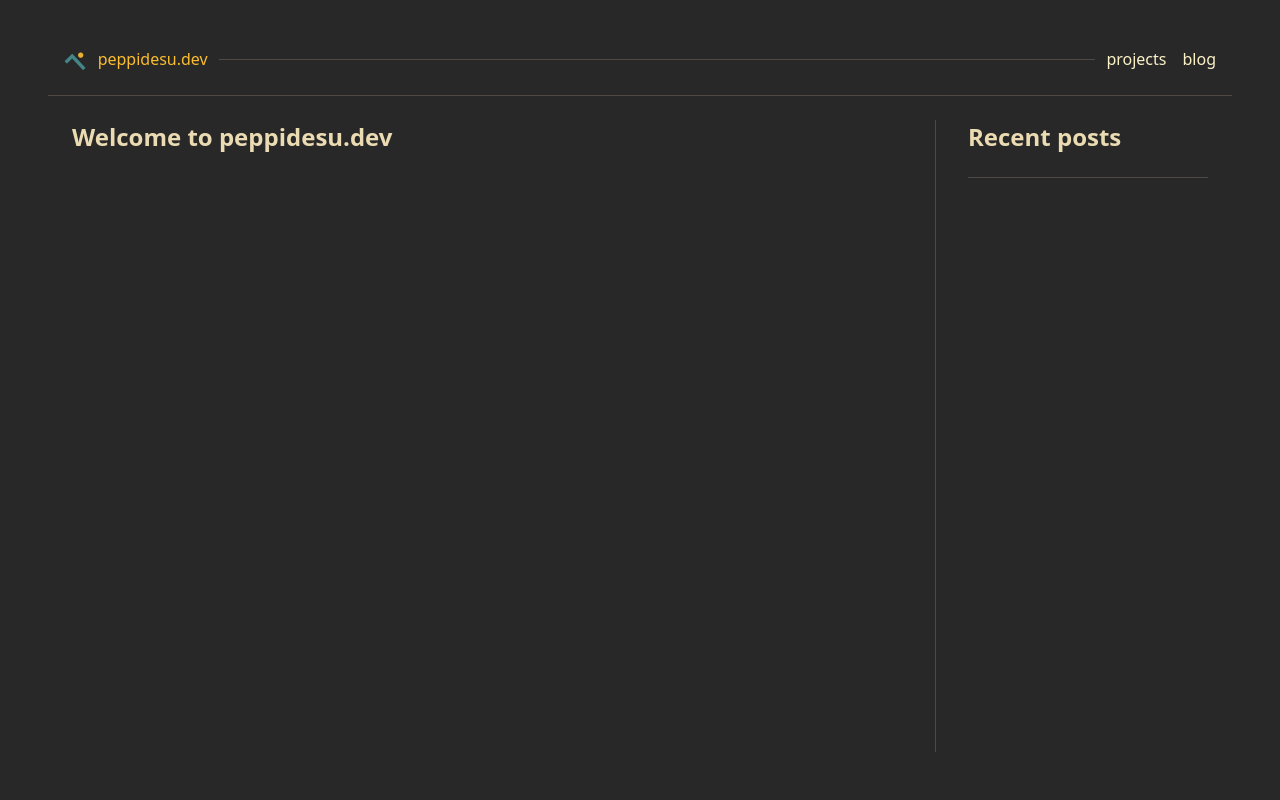
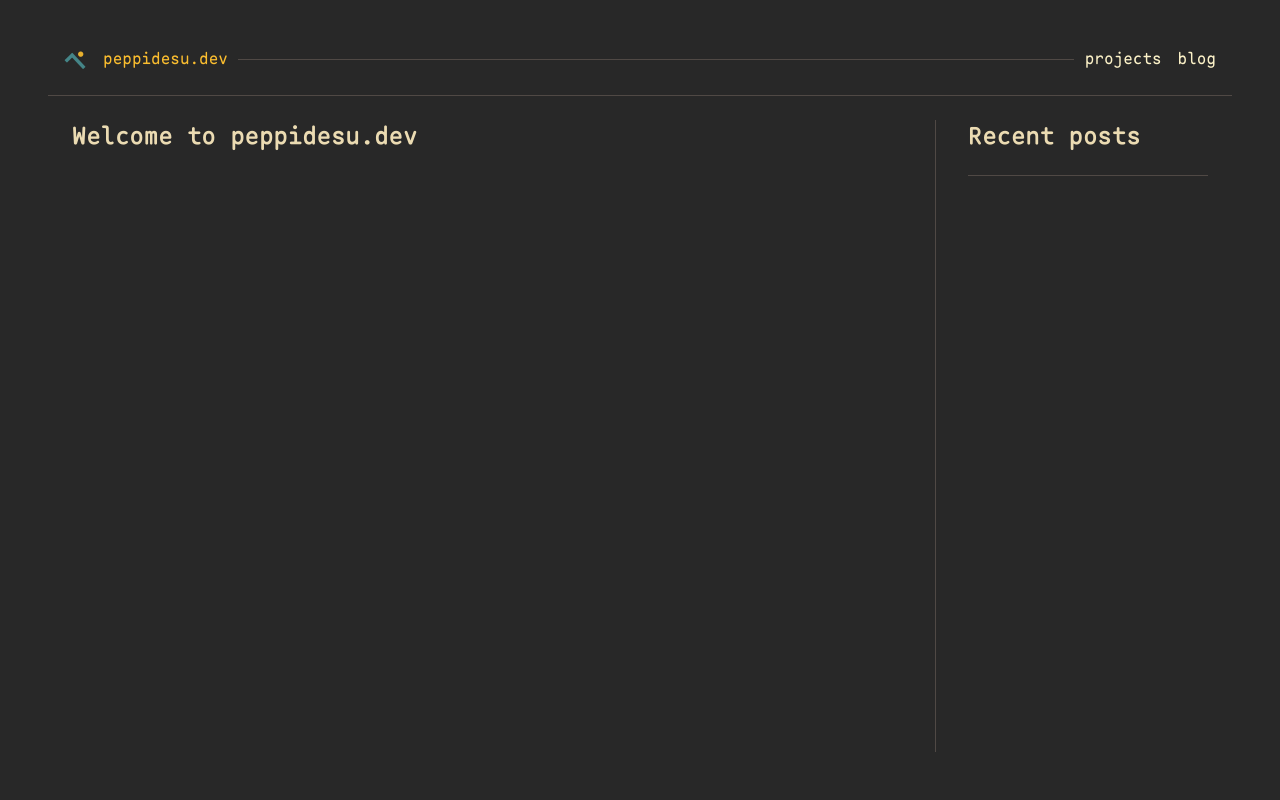
Before and after one commit to peppidesu/peppidesu-dev, a Python web app: template templates/index.jinja in a window 1280 px wide. Run offline with Jinja, Linux system fonts and the light colour scheme; the template is opened without the code that fills it, so the values that code supplies are empty.

Commit message:
minor style tweaks

```diff
--- a/public/css/style.css
+++ b/public/css/style.css
@@ -35,13 +35,19 @@
 
     --col-separator: var(--col-bg-2);
 }
-
-html {
+* {
     min-width: 0;
     min-height: 0;
 }
+html {
+    -webkit-font-smoothing: antialiased;
+    -moz-osx-font-smoothing: grayscale;
+    text-rendering: optimizeLegibility;
+}
 body {
-    font-family: system-ui, sans-serif;
+    font-family:
+        Maple Mono,
+        script;
     height: calc(100dvh - 2 * var(--padding-outer));
     padding: var(--padding-outer);
     gap: var(--gap-vertical);
@@ -57,6 +63,7 @@ body {
 }
 
 nav {
+    flex-shrink: 0;
     color: var(--col-fg-0);
     display: flex;
     flex-direction: row;
--- a/templates/blog/index.jinja
+++ b/templates/blog/index.jinja
@@ -8,6 +8,7 @@
         <meta name="viewport" content="width=device-width, initial-scale=1.0" />
         <title>blog - peppidesu.dev</title>
         <link rel="stylesheet" href="/public/css/style.css" />
+        <link rel="stylesheet" href="/public/font/maple-mono.css" />
     </head>
     <body>
         {{ navbar("blog") }}
--- a/templates/blog/post.jinja
+++ b/templates/blog/post.jinja
@@ -8,6 +8,7 @@
         <meta name="viewport" content="width=device-width, initial-scale=1.0" />
         <title>{{title}} - peppidesu.dev</title>
         <link rel="stylesheet" href="/public/css/style.css" />
+        <link rel="stylesheet" href="/public/font/maple-mono.css" />
     </head>
     <body>
         {{ navbar("blog") }}
--- a/templates/index.jinja
+++ b/templates/index.jinja
@@ -7,6 +7,7 @@
         <meta name="viewport" content="width=device-width, initial-scale=1.0" />
         <title>peppidesu.dev</title>
         <link rel="stylesheet" href="/public/css/style.css" />
+        <link rel="stylesheet" href="/public/font/maple-mono.css" />
     </head>
     <body>
         {{ navbar("") }}
```
